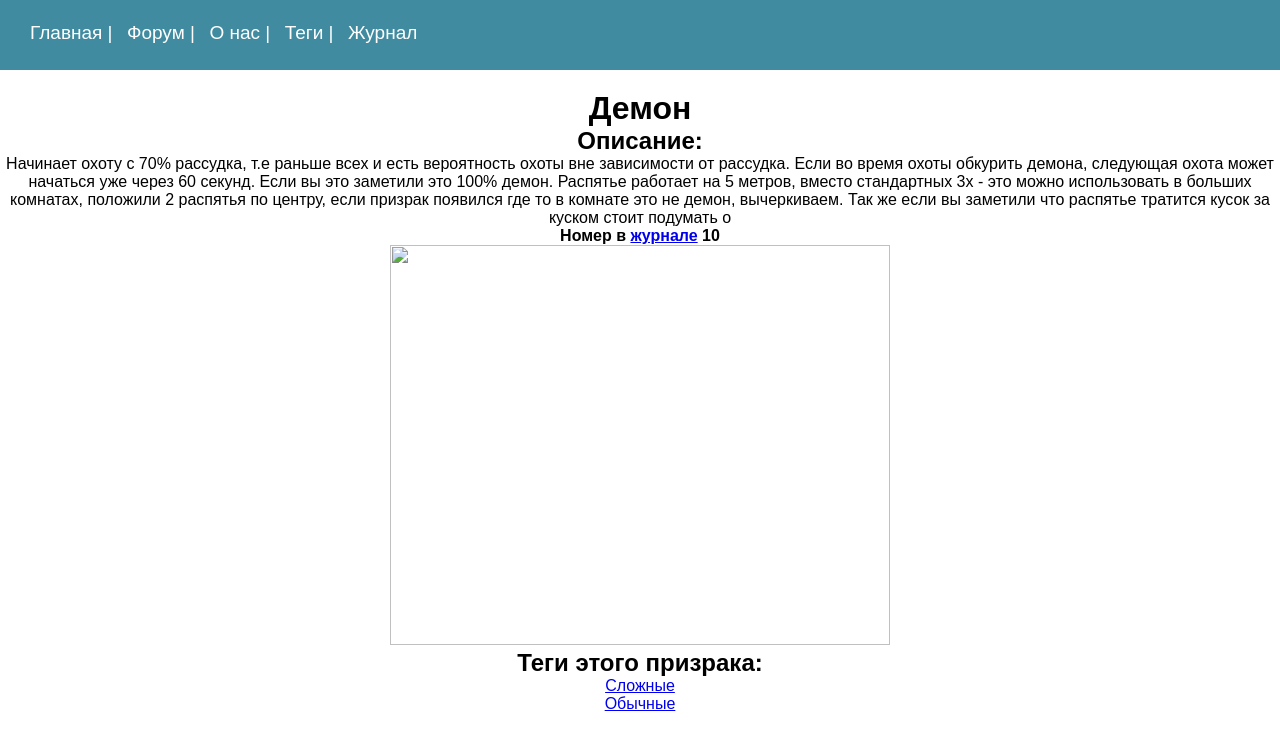
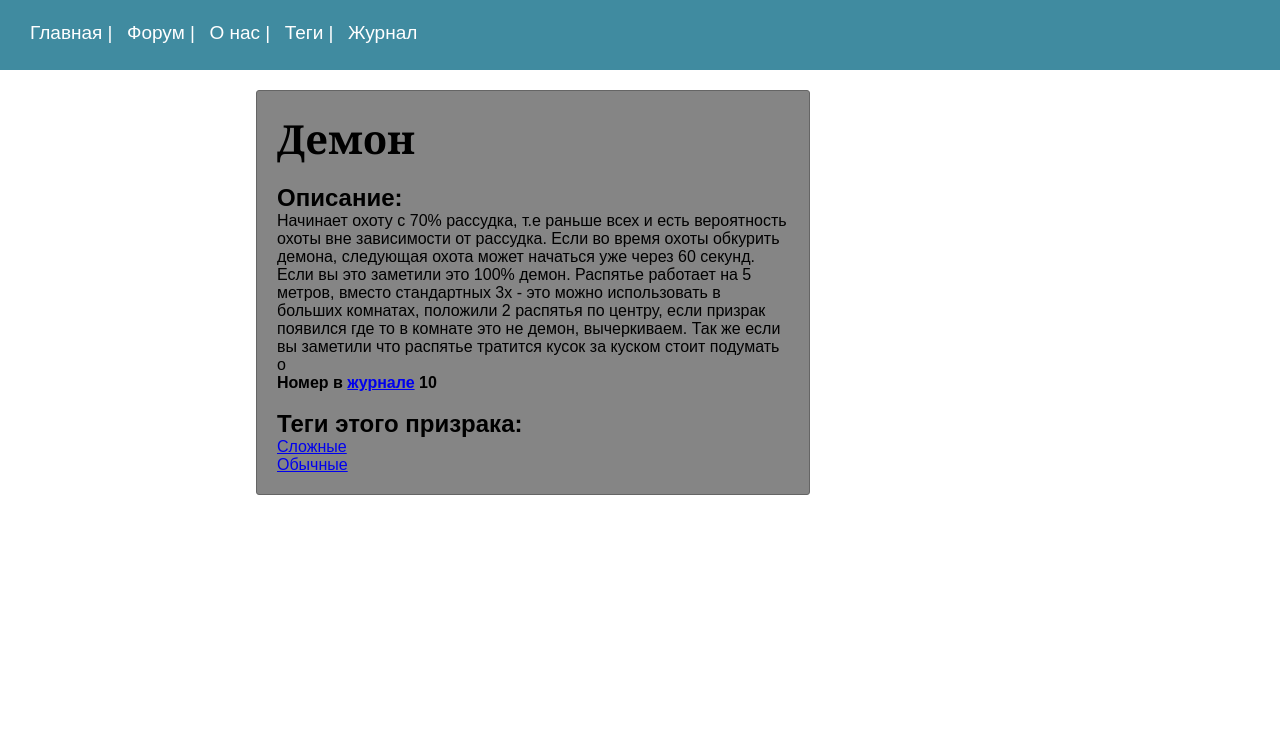
Before and after one commit to ArtemKorole/PhasmaphobiaFourm, a Django app: a page that uses Forum/MainForum/templates/MainForum/ghost.html in a window 1280 px wide. Shown: the top 750 px of the page. Run offline with Django 5.2, Linux system fonts and the light colour scheme; data comes from the database, SQL or seed files in the repository.

Commit message:
new ghosts view

```diff
--- a/Forum/MainForum/static/MainForum/css/styles.css
+++ b/Forum/MainForum/static/MainForum/css/styles.css
@@ -129,3 +129,15 @@
     padding:8px;
     font-size:medium;
 }
+
+.ghost_container{
+    display:block;
+    justify-content: left;
+    position: relative;
+    left: 20%;
+    width: 40%;
+    background-color:#858585;
+    padding:20px;
+    border: 0.5px solid #656565;
+    border-radius: 3px;
+}
--- a/Forum/MainForum/templates/MainForum/ghost.html
+++ b/Forum/MainForum/templates/MainForum/ghost.html
@@ -3,18 +3,16 @@
 
 {% block content %}
 
-<div class="container">
-    <h1>{{ ghost.name }}</h1>
+<div class="ghost_container">
+    <h1 style = "font-family: Cambria, Cochin, Georgia, Times, 'Times New Roman', serif;font-size:40px">{{ ghost.name }}</h1><br>
     <h2>Описание:</h2>
     <p>{{ ghost.description }}</p>
-    <strong><p>Номер в <a href = "{% url 'journal' %}">журнале</a> {{ ghost.number }}</p></strong>
-    <img class = "ghost_img" src="{{ ghost.img_url }}" alt="">
+    <strong><p>Номер в <a href = "{% url 'journal' %}">журнале</a> {{ ghost.number }}</p></strong><br>
+    {% comment %} <img class = "ghost_img" src="{{ ghost.img_url }}" alt=""> {% endcomment %}
     <h2>Теги этого призрака:</h2>
-    <ul>
-        {% for i in tags %}
-            <li><a href = "{{ i.get_absolute_url }}">{{ i.tag }}</a></li>
-        {% endfor %}
-    </ul>
+    {% for i in tags %}
+        <a href = "{{ i.get_absolute_url }}">{{ i.tag }}</a><br>
+    {% endfor %}
 </div>
 
 {% endblock %}
--- a/Forum/MainForum/views.py
+++ b/Forum/MainForum/views.py
@@ -40,7 +40,7 @@ class Ghost_by_Slug(DetailView):
     slug_url_kwarg = 'ghost_slug'
     context_object_name = 'ghost'
 
-    def get_context_data(self, **kwargs: Any) -> dict[str, Any]:  # FIXME
+    def get_context_data(self, **kwargs: Any) -> dict[str, Any]:
         context = super().get_context_data(**kwargs)
         context['tags'] = get_tags_by_ghost_slug(
             context['ghost'].slug).prefetch_related('tags')
```
